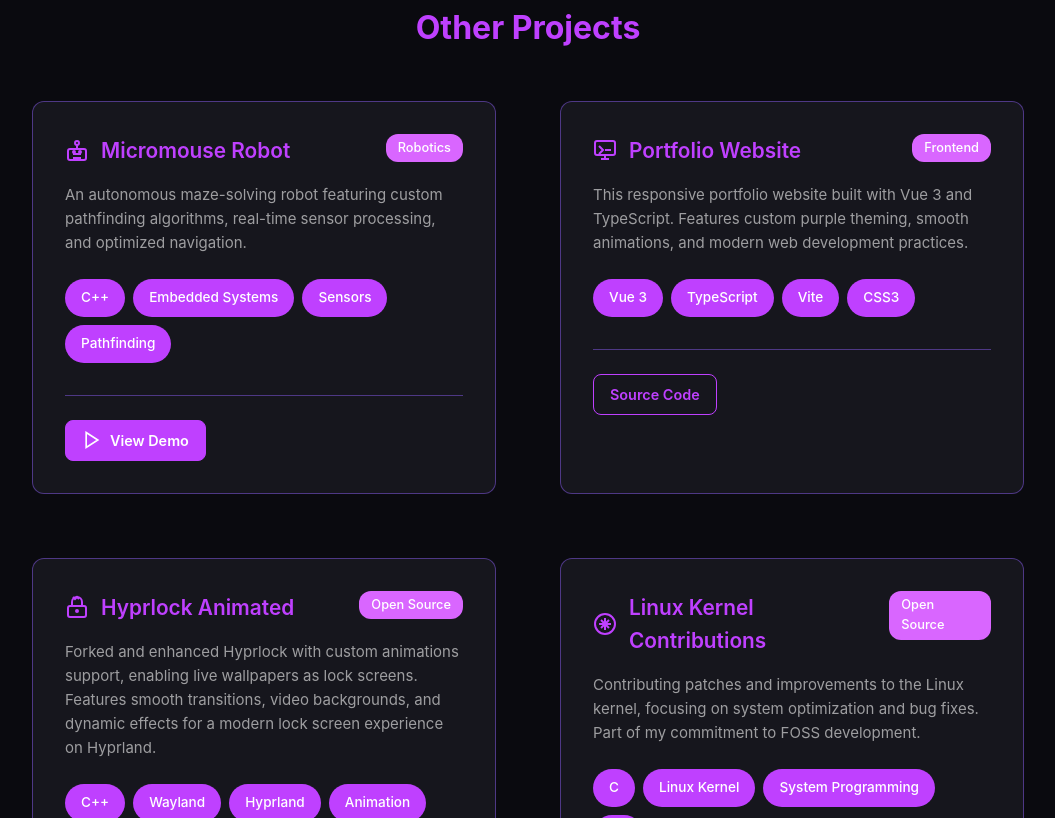
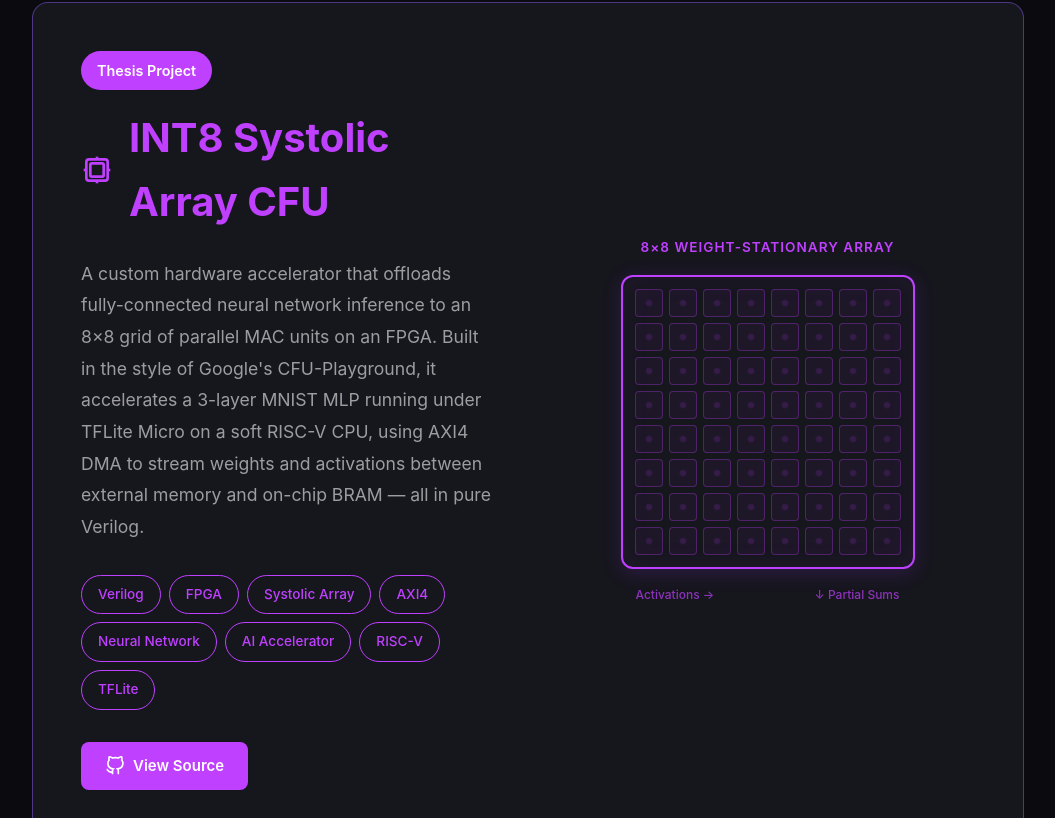
Before and after one commit to ShadowBahamut/Anson-Vattakunnel, a Vue app: page /projects in a window 1280 px wide. Shown: the part 1102-1920 px from the top of the page, without its empty margins (112-1167 px from the left). Built offline with nearby package versions, Linux system fonts and the light colour scheme.

Commit message:
Added Thesis to Projects Page

```diff
--- a/src/views/ProjectsView.vue
+++ b/src/views/ProjectsView.vue
@@ -84,6 +84,97 @@
                     </svg>
                   </div>
                 </div>
+              </div>
+            </div>
+          </div>
+        </div>
+      </section>
+
+      <section
+        class="featured-project thesis-project animate-fade-in-up"
+        style="animation-delay: 0.9s"
+      >
+        <div class="project-showcase">
+          <div class="project-info">
+            <span class="project-label">Thesis Project</span>
+            <h2>
+              <svg
+                class="project-icon"
+                width="32"
+                height="32"
+                viewBox="0 0 24 24"
+                fill="none"
+                stroke="currentColor"
+                stroke-width="2"
+              >
+                <rect x="4" y="4" width="16" height="16" rx="2" />
+                <rect x="7" y="7" width="10" height="10" rx="1" />
+                <line x1="2" y1="12" x2="4" y2="12" />
+                <line x1="20" y1="12" x2="22" y2="12" />
+                <line x1="12" y1="2" x2="12" y2="4" />
+                <line x1="12" y1="20" x2="12" y2="22" />
+              </svg>
+              INT8 Systolic Array CFU
+            </h2>
+            <p class="project-description">
+              A custom hardware accelerator that offloads fully-connected neural network inference
+              to an 8×8 grid of parallel MAC units on an FPGA. Built in the style of Google's
+              CFU-Playground, it accelerates a 3-layer MNIST MLP running under TFLite Micro on a
+              soft RISC-V CPU, using AXI4 DMA to stream weights and activations between external
+              memory and on-chip BRAM — all in pure Verilog.
+            </p>
+            <div class="tech-stack">
+              <span class="tech-tag hover-glow">Verilog</span>
+              <span class="tech-tag hover-glow">FPGA</span>
+              <span class="tech-tag hover-glow">Systolic Array</span>
+              <span class="tech-tag hover-glow">AXI4</span>
+              <span class="tech-tag hover-glow">Neural Network</span>
+              <span class="tech-tag hover-glow">AI Accelerator</span>
+              <span class="tech-tag hover-glow">RISC-V</span>
+              <span class="tech-tag hover-glow">TFLite</span>
+            </div>
+            <div class="project-links">
+              <a
+                href="https://github.com/ShadowBahamut/EEE4022S-Project"
+                target="_blank"
+                rel="noopener noreferrer"
+                class="btn primary"
+              >
+                <svg
+                  class="btn-icon"
+                  width="20"
+                  height="20"
+                  viewBox="0 0 24 24"
+                  fill="none"
+                  stroke="currentColor"
+                  stroke-width="2"
+                >
+                  <path
+                    d="M9 19c-5 1.5-5-2.5-7-3m14 6v-3.87a3.37 3.37 0 0 0-.94-2.61c3.14-.35 6.44-1.54 6.44-7A5.44 5.44 0 0 0 20 4.77 5.07 5.07 0 0 0 19.91 1S18.73.65 16 2.48a13.38 13.38 0 0 0-7 0C6.27.65 5.09 1 5.09 1A5.07 5.07 0 0 0 5 4.77a5.44 5.44 0 0 0-1.5 3.78c0 5.42 3.3 6.61 6.44 7A3.37 3.37 0 0 0 9 18.13V22"
+                  />
+                </svg>
+                View Source
+              </a>
+            </div>
+          </div>
+          <div class="project-visual">
+            <div class="systolic-array-mockup">
+              <div class="array-label">8×8 Weight-Stationary Array</div>
+              <div class="systolic-grid">
+                <div
+                  v-for="i in 64"
+                  :key="i"
+                  class="pe-cell"
+                  :style="{
+                    animationDelay: `${(Math.floor((i - 1) / 8) + ((i - 1) % 8)) * 0.08}s`,
+                  }"
+                >
+                  <span class="pe-dot"></span>
+                </div>
+              </div>
+              <div class="data-flow-labels">
+                <span class="flow-label">Activations →</span>
+                <span class="flow-label">↓ Partial Sums</span>
               </div>
             </div>
           </div>
@@ -363,6 +454,110 @@ import micromouseVideo from '@/assets/Micromouse-Solver.mp4'
   transition: box-shadow 0.3s ease;
 }
 
+/* Thesis project — same inverted tech-tag style as Torquinox */
+.thesis-project .tech-tag {
+  background: transparent;
+  color: var(--primary-purple);
+  border: 1px solid var(--primary-purple);
+}
+
+.thesis-project .tech-tag.hover-glow:hover {
+  background: rgba(191, 64, 255, 0.1);
+  color: var(--primary-purple-light);
+  border-color: var(--primary-purple-light);
+  box-shadow: 0 0 25px rgba(191, 64, 255, 0.4), 0 4px 12px rgba(191, 64, 255, 0.2);
+}
+
+.thesis-project:hover .project-showcase {
+  box-shadow: 0 0 60px rgba(191, 64, 255, 0.3), 0 0 100px rgba(191, 64, 255, 0.15);
+  transition: box-shadow 0.3s ease;
+}
+
+.thesis-project .project-showcase {
+  transition: box-shadow 0.3s ease;
+}
+
+/* Systolic array visual mockup */
+.systolic-array-mockup {
+  display: flex;
+  flex-direction: column;
+  align-items: center;
+  gap: 1rem;
+}
+
+.array-label {
+  font-size: 0.85rem;
+  font-weight: 600;
+  color: var(--primary-purple);
+  text-transform: uppercase;
+  letter-spacing: 1px;
+}
+
+.systolic-grid {
+  display: grid;
+  grid-template-columns: repeat(8, 1fr);
+  gap: 6px;
+  padding: 12px;
+  border: 2px solid var(--primary-purple);
+  border-radius: 12px;
+  box-shadow: 0 4px 20px rgba(147, 51, 234, 0.2), inset 0 0 30px rgba(147, 51, 234, 0.08);
+}
+
+.pe-cell {
+  width: 28px;
+  height: 28px;
+  border: 1px solid rgba(191, 64, 255, 0.3);
+  border-radius: 4px;
+  display: flex;
+  align-items: center;
+  justify-content: center;
+  background: rgba(191, 64, 255, 0.05);
+}
+
+.pe-dot {
+  width: 8px;
+  height: 8px;
+  border-radius: 50%;
+  background: var(--primary-purple);
+  animation: pe-pulse 1.8s ease-in-out infinite;
+  opacity: 0.2;
+}
+
+@keyframes pe-pulse {
+  0% {
+    opacity: 0.15;
+    transform: scale(0.8);
+    box-shadow: 0 0 2px rgba(191, 64, 255, 0.3);
+  }
+
+  50% {
+    opacity: 1;
+    transform: scale(1.3);
+    box-shadow: 0 0 10px rgba(191, 64, 255, 0.8), 0 0 18px rgba(191, 64, 255, 0.4);
+  }
+
+  100% {
+    opacity: 0.15;
+    transform: scale(0.8);
+    box-shadow: 0 0 2px rgba(191, 64, 255, 0.3);
+  }
+}
+
+.data-flow-labels {
+  display: flex;
+  justify-content: space-between;
+  width: 100%;
+  max-width: 280px;
+  padding: 0 0.5rem;
+}
+
+.flow-label {
+  font-size: 0.75rem;
+  font-weight: 500;
+  color: var(--primary-purple);
+  opacity: 0.7;
+}
+
 .hover-glow:hover:not(.tech-tag) {
   animation: glow 0.5s ease-in-out;
   transform: translateY(-2px);
@@ -618,6 +813,16 @@ import micromouseVideo from '@/assets/Micromouse-Solver.mp4'
   .project-visual {
     order: -1;
   }
+
+  .systolic-grid {
+    gap: 4px;
+    padding: 10px;
+  }
+
+  .pe-cell {
+    width: 24px;
+    height: 24px;
+  }
 }
 
 @media (max-width: 768px) {
@@ -712,6 +917,25 @@ import micromouseVideo from '@/assets/Micromouse-Solver.mp4'
     font-size: 1rem;
     transform: rotate(90deg);
     margin: 0.1rem 0;
+  }
+
+  .systolic-grid {
+    gap: 4px;
+    padding: 8px;
+  }
+
+  .pe-cell {
+    width: 22px;
+    height: 22px;
+  }
+
+  .pe-dot {
+    width: 6px;
+    height: 6px;
+  }
+
+  .data-flow-labels {
+    max-width: 240px;
   }
 
   .btn {
@@ -994,6 +1218,34 @@ import micromouseVideo from '@/assets/Micromouse-Solver.mp4'
     margin: 0.1rem 0;
   }
 
+  .systolic-grid {
+    gap: 3px;
+    padding: 6px;
+  }
+
+  .pe-cell {
+    width: 18px;
+    height: 18px;
+    border-radius: 3px;
+  }
+
+  .pe-dot {
+    width: 5px;
+    height: 5px;
+  }
+
+  .array-label {
+    font-size: 0.7rem;
+  }
+
+  .data-flow-labels {
+    max-width: 200px;
+  }
+
+  .flow-label {
+    font-size: 0.65rem;
+  }
+
   .grid {
     gap: 2.5rem;
     margin: 0 0.5rem;
```
